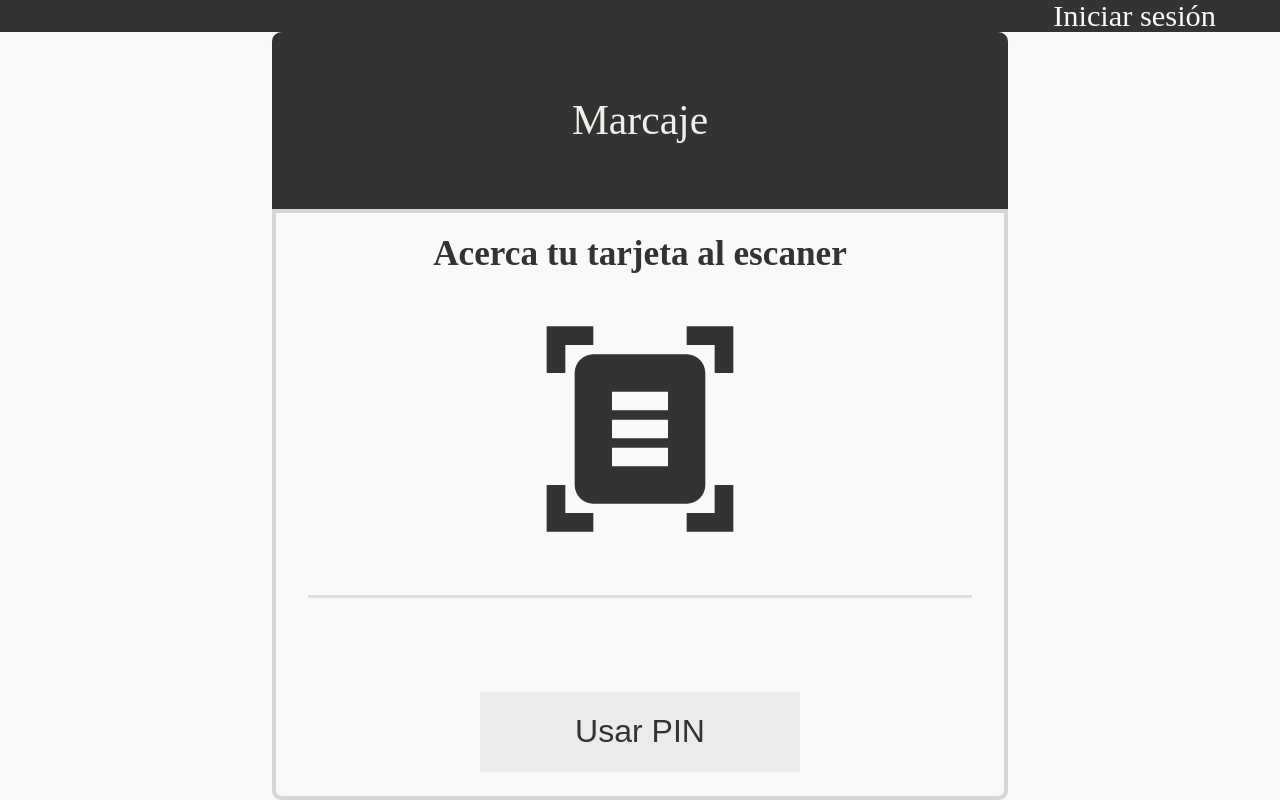
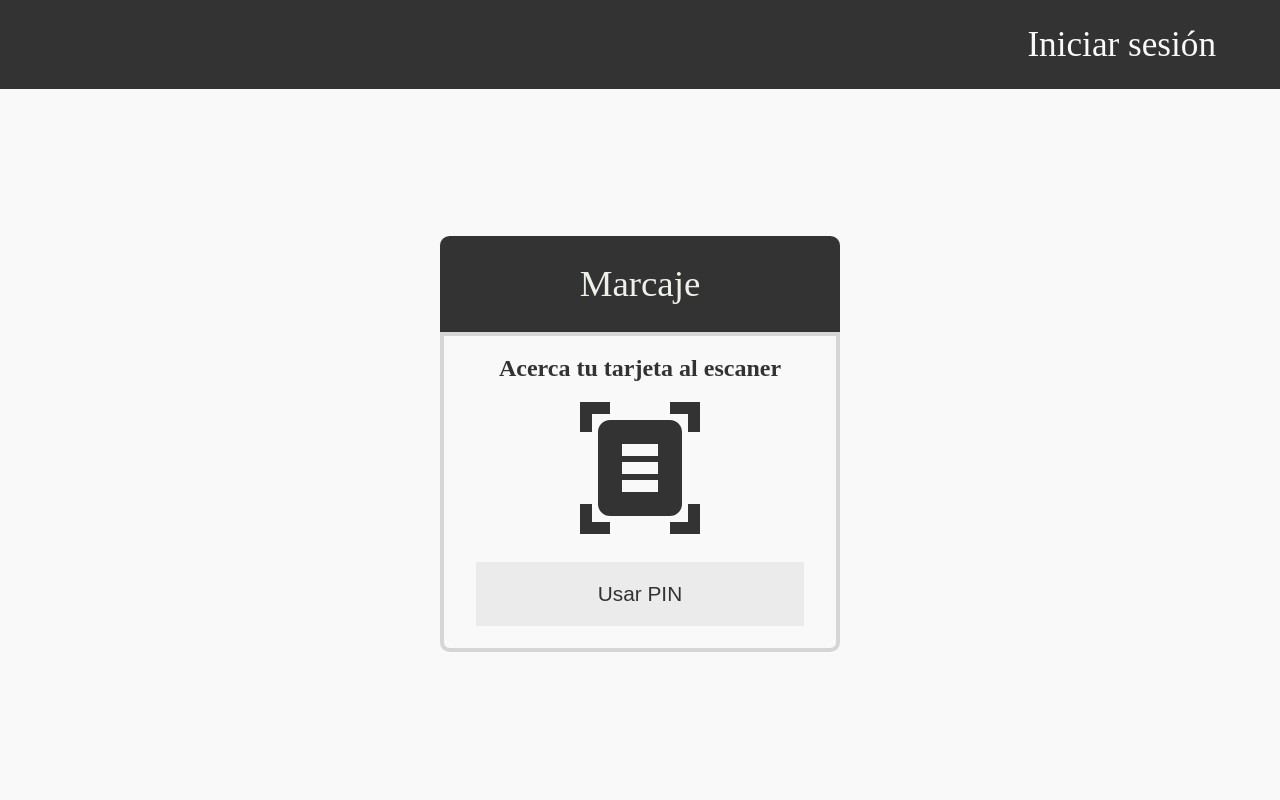
Before and after one commit to xChfenx/saa-simpleappattendance2, a Next.js app in the folder frontend/: page / in a window 1280 px wide. Built offline with nearby package versions, Linux system fonts and the light colour scheme.

Commit message:
fix: Arreglar estilo de componentente de marcaje que se ve desproporcionado en Chrome

```diff
--- a/frontend/app/layout.tsx
+++ b/frontend/app/layout.tsx
@@ -26,7 +26,7 @@ export default function RootLayout({
 }>) {
   return (
     <html lang="es">
-      <body className={`${geistSans.variable} ${geistMono.variable} ${styles.layout}`}>
+      <body className={`${geistSans.variable} ${styles.layout}`}>
         {children}
       </body>
     </html>
--- a/frontend/app/page.module.css
+++ b/frontend/app/page.module.css
@@ -5,27 +5,51 @@
   --gray: #76817F;
 */
 
+/*
+Styles for screens smaller or equal than 768px width
+*/
+
+@media (max-width: 768px){
+  .header {
+    justify-content: center;
+  }
+
+  .header > p {
+    font-size: 2.5rem;
+  }
+}
+
+@media (min-width: 769px){
+  .header {
+    justify-content: flex-end;
+    padding-right: 4rem;
+  }
+
+  .header > p {
+    font-size: 2.2rem;
+  }
+}
+
+
 .layout {
   background-color: #F9F9F9;
 }
 
 .body {
   display: grid;
-  grid-template-rows: 1fr 11fr;
+  grid-template-rows: 1fr 8fr;
   height: 100vh;
+  width: 100vw;
 }
 
 .header {
   background-color: #333333;
   display: flex;
   align-items: center;
-  justify-content: flex-end;
-  padding-right: 4rem;
 }
 
 .header > p{
   color: #F9F9F9;
-  font-size: 1.9rem;
 }
 
 .main {
--- a/frontend/app/page.tsx
+++ b/frontend/app/page.tsx
@@ -11,10 +11,13 @@ export default function Home(){
         <p>Iniciar sesión</p>
       </header>
       <main className={page_styles.main}>
+
         <Registration title='Marcaje' >
           <div className={registration_styles.registration_content}>
             <p>Acerca tu tarjeta al escaner</p>
-            <QRScannerIcon/>
+            <div className={registration_styles.qr_icon}>
+              <QRScannerIcon />
+            </div>
             <hr />
           </div>
           <div className={registration_styles.buttons_container}>
@@ -22,8 +25,7 @@ export default function Home(){
             title: 'Usar PIN',
             color: '#333333',
             background: '#EBEBEB',
-            height: '5rem',
-            width: '20rem',
+            height: '4rem'
             }}/>
           </div>
         </Registration>
--- a/frontend/components/Button.tsx
+++ b/frontend/components/Button.tsx
@@ -7,7 +7,6 @@ type Button = {
   title: string;
   color: string;
   background: string;
-  width: string;
   height: string;
 }
 
@@ -16,7 +15,6 @@ export default function Button({button}: {button: Button}){
   return (
     <button className={styles.button}
       style={{
-        width: button.width,
         height: button.height,
         backgroundColor: button.background,
         border: '5rem'
--- a/frontend/components/icons/QRScannerIcon.tsx
+++ b/frontend/components/icons/QRScannerIcon.tsx
@@ -2,6 +2,6 @@ import { SVGProps } from "react";
 
 export function QRScannerIcon(props: SVGProps<SVGSVGElement>) {
   return (
-    <svg xmlns="http://www.w3.org/2000/svg" width="14rem" viewBox="0 0 24 24"><path fill="#333333" d="M7 3H4v3H2V1h5zm15 3V1h-5v2h3v3zM7 21H4v-3H2v5h5zm13-3v3h-3v2h5v-5zm-1 0c0 1.1-.9 2-2 2H7c-1.1 0-2-.9-2-2V6c0-1.1.9-2 2-2h10c1.1 0 2 .9 2 2zM15 8H9v2h6zm0 3H9v2h6zm0 3H9v2h6z"/></svg>
+    <svg xmlns="http://www.w3.org/2000/svg" viewBox="0 0 24 24"><path fill="#333333" d="M7 3H4v3H2V1h5zm15 3V1h-5v2h3v3zM7 21H4v-3H2v5h5zm13-3v3h-3v2h5v-5zm-1 0c0 1.1-.9 2-2 2H7c-1.1 0-2-.9-2-2V6c0-1.1.9-2 2-2h10c1.1 0 2 .9 2 2zM15 8H9v2h6zm0 3H9v2h6zm0 3H9v2h6z"/></svg>
   )
 }
--- a/frontend/styles/button.module.css
+++ b/frontend/styles/button.module.css
@@ -3,8 +3,9 @@
   align-items: center;
   justify-content: center;
   align-self: self-end;
+  width: 100%;
 }
 
 .button > p {
-  font-size: 2rem;
+  font-size: 1.3rem;
 }
--- a/frontend/styles/registration.module.css
+++ b/frontend/styles/registration.module.css
@@ -7,30 +7,47 @@
 */
 
 @media (max-width: 425px){
+
+  .registration_content > p {
+    font-size: 1rem;
+  }
+
   .body {
-    width: 15rem;
-    height: 25rem;
+    width: 80vw;
+  }
+
+  .qr_icon {
+    width: 7rem;
   }
 
   .header > p {
-    color:  #EDF1E9;
     font-size: 2rem;
   }
 }
 
-@media (min-width: 426px) and (max-width: 768px){
+@media (min-width: 426px){
+
+  .registration_content > p {
+    font-size: 1.5rem;
+  }
+
   .body {
-    width: 20rem;
-    height: 25rem;
+    width: 25rem;
+  }
+
+  .qr_icon {
+    width: 9rem;
+  }
+
+  .header > p {
+    font-size: 2.3rem;
+  }
+
+  .header {
+    height: 6rem;
   }
 }
 
-@media (min-width: 769px){
-  .body {
-    width: 46rem;
-    height: 48rem;
-  }
-}
 
 .header {
   display: flex;
@@ -43,7 +60,12 @@
 
 .header > p {
   color:  #EDF1E9;
-  font-size: 2.6rem;
+}
+
+.body {
+  background-color: #F9F9F9;
+  display: grid;
+  grid-template-rows: 3fr 10fr;
 }
 
 .main {
@@ -52,16 +74,12 @@
   border-width: 0.3rem;
   border-end-start-radius: 0.6rem;
   border-end-end-radius: 0.6rem;
-  display: grid;
-  grid-template-rows: 5fr 2fr;
   padding-left: 2rem;
   padding-right: 2rem;
-}
-
-.body {
-  background-color: #F9F9F9;
-  display: grid;
-  grid-template-rows: 3fr 10fr;
+  padding-bottom: 1rem;
+  display: flex;
+  flex-direction: column;
+  justify-content: center;
 }
 
 .registration_content {
@@ -73,20 +91,13 @@
 
 .registration_content > hr {
   height: 0.2rem;
-  width: 100%;
   border: none;
   background-color: #dae0df;
 }
 
 .registration_content > p {
-  font-size: 2.2rem;
+  margin-top: 0.8rem;
+  margin-bottom: 1rem;
   font-weight: bold;
   color: #333333;
 }
-
-.buttons_container {
-  display: flex;
-  align-items: center;
-  justify-content: space-around;
-  padding-bottom: 1.5rem;
-}
```
